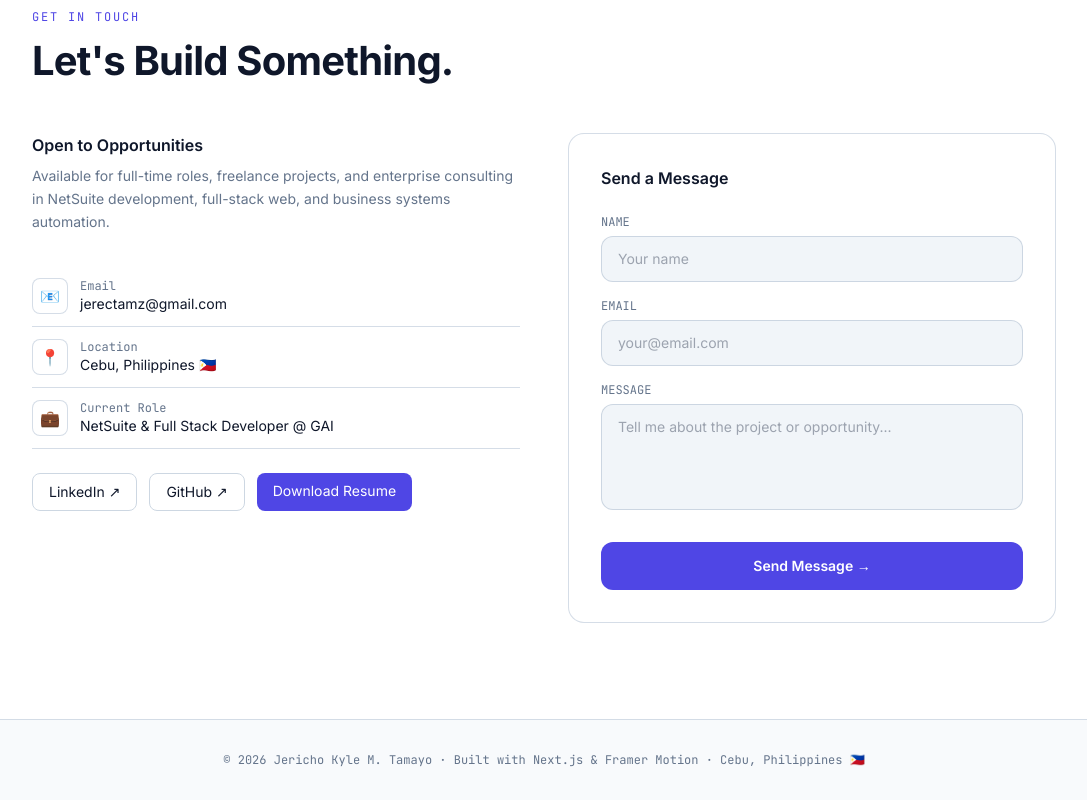
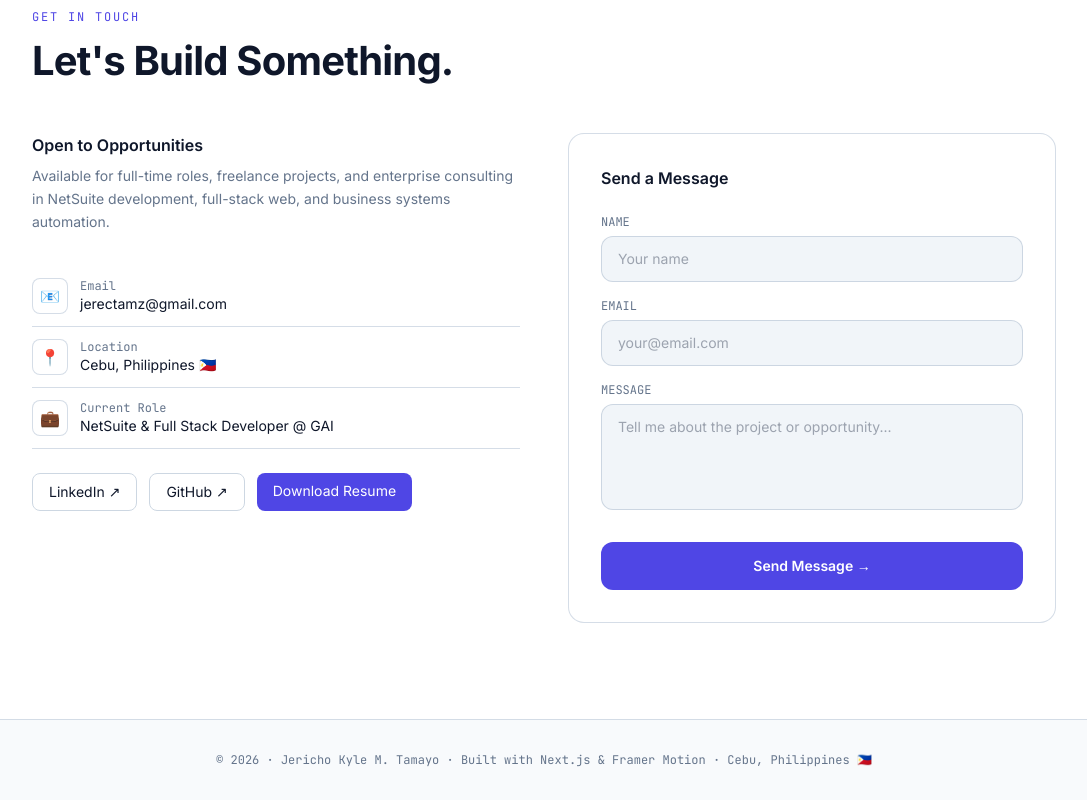
Before and after one commit to Jeriks1223/jk-tamayo-portfolio, a Next.js app: page / in a window 1280 px wide. Shown: the part 6284-7084 px from the top of the page, without its empty margins (96-1183 px from the left). Built offline with nearby package versions, Linux system fonts and the light colour scheme.

Commit message:
Update footer copyright text format

```diff
--- a/src/components/layout/Footer.tsx
+++ b/src/components/layout/Footer.tsx
@@ -5,7 +5,7 @@ export default function Footer() {
       style={{ borderTop: "1px solid var(--border)" }}
     >
       <p className="font-mono text-xs" style={{ color: "var(--muted)" }}>
-        © {new Date().getFullYear()}  Jericho Kyle M. Tamayo · Built with Next.js &amp; Framer Motion · Cebu, Philippines 🇵🇭
+        © {new Date().getFullYear()} · Jericho Kyle M. Tamayo · Built with Next.js &amp; Framer Motion · Cebu, Philippines 🇵🇭
       </p>
     </footer>
   );
```
